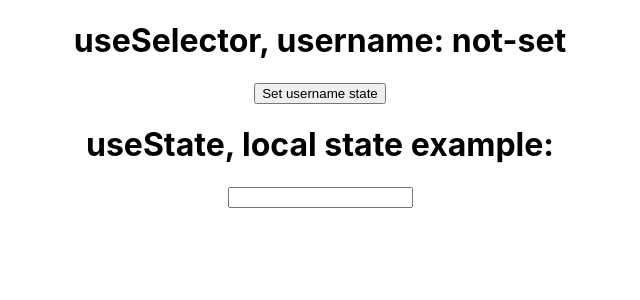
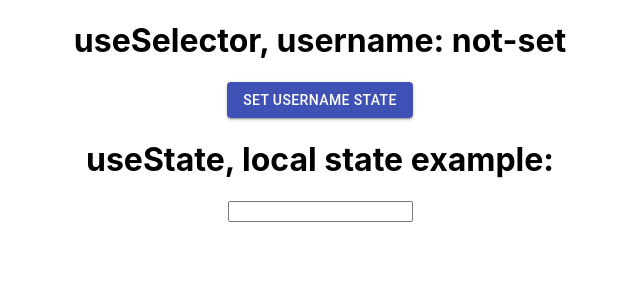
Before and after one commit to woody34/blocks, a React (Create React App) app: page /thing in a window 1280 px wide. Shown: the top 300 px of the page, without its empty margins (320-960 px from the left). Built offline with nearby package versions, Linux system fonts and the light colour scheme.

Commit message:
added material ui

```diff
--- a/package.json
+++ b/package.json
@@ -3,6 +3,7 @@
   "version": "0.1.0",
   "private": true,
   "dependencies": {
+    "@material-ui/core": "^4.11.0",
     "@reduxjs/toolkit": "^1.4.0",
     "@testing-library/jest-dom": "^5.11.5",
     "@testing-library/react": "^11.1.2",
--- a/src/home/Thing.tsx
+++ b/src/home/Thing.tsx
@@ -3,6 +3,7 @@ import React, { useState } from 'react';
 import { useDispatch, useSelector } from 'react-redux';
 import { State } from '../store/types';
 import { login } from '../store/user/actions';
+import Button from '@material-ui/core/Button';
 
 
 const Thing: React.FC = () => {
@@ -18,7 +19,7 @@ const Thing: React.FC = () => {
     return (
         <>
             <h1>useSelector, username: {username}</h1>
-            <button onClick={testLogin}>Set username state</button>
+            <Button onClick={testLogin} variant="contained" color="primary">Set username state</Button>
             <h1>useState, local state example: {input}</h1>
             <input onChange={onLocalStateInputChange} ></input>
         </>
```
Also changed, not shown: 1 other file (tests, documents, lock files or other folders).
